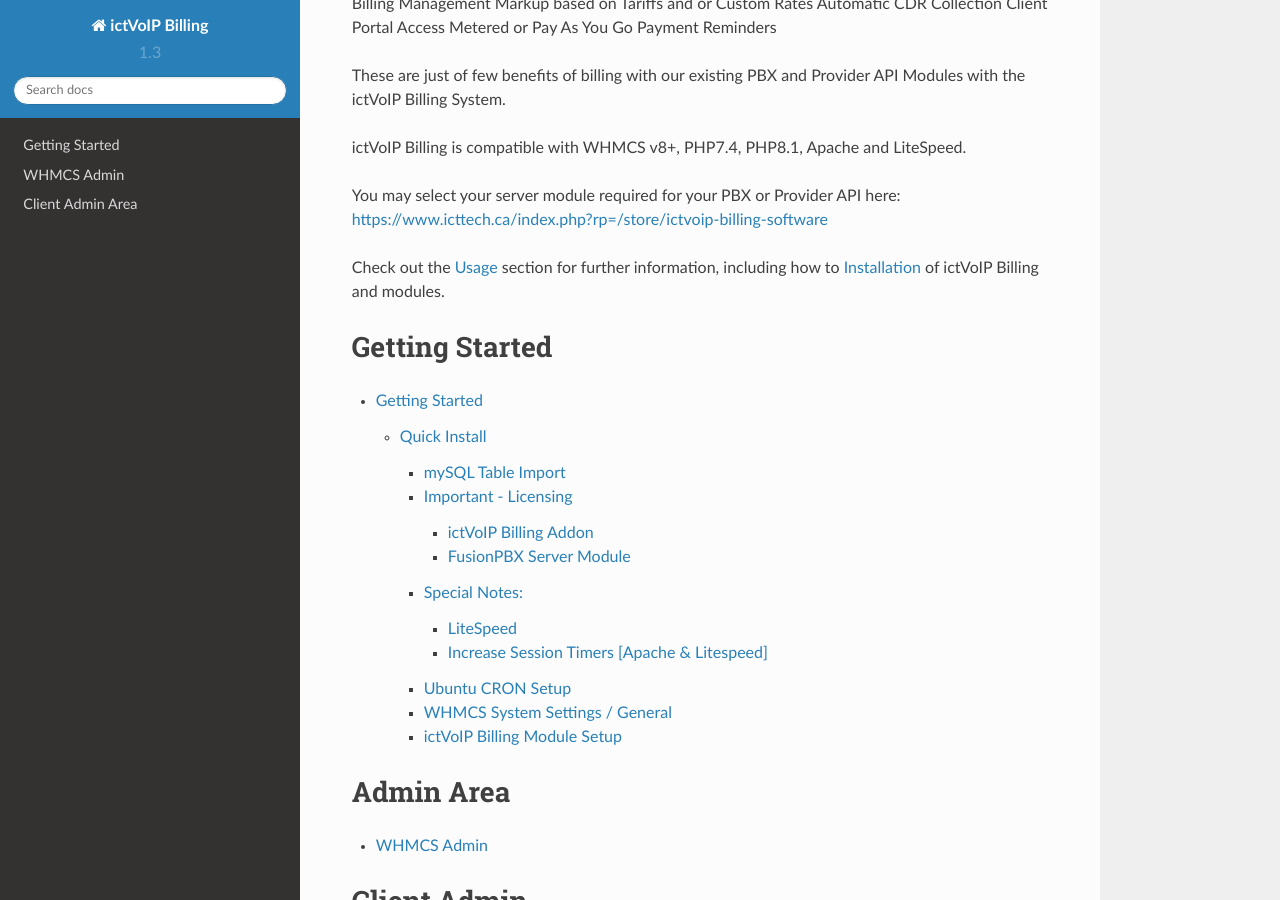
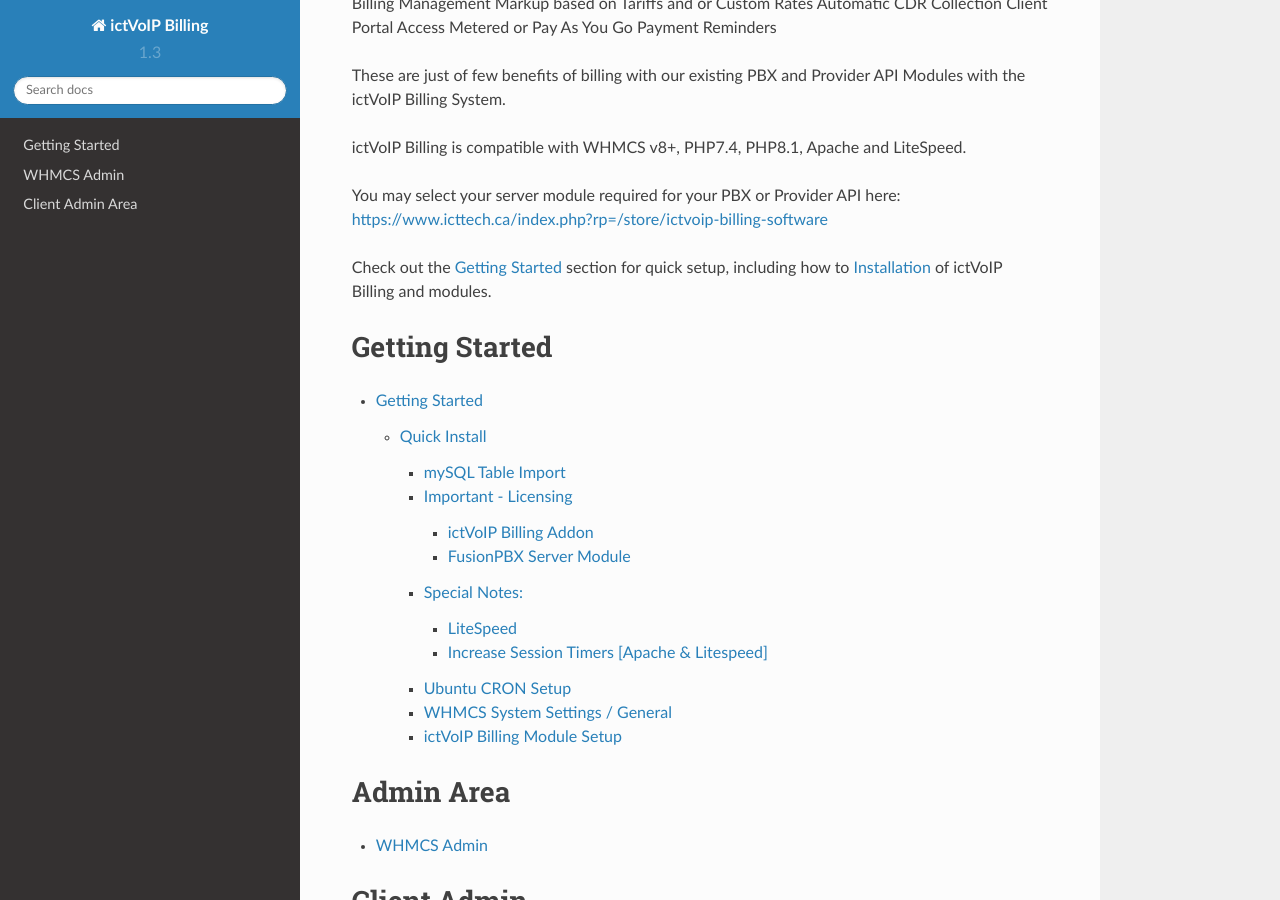
Before and after one commit to ictvoip/ictvoip-docs, a Sphinx documentation site: the page built from docs/source/index.rst, in a window 1280 px wide and 900 px high, scrolled down 673 px. Built offline with Sphinx 7.4.7 and the Read the Docs theme 2.0.0, drawn with Linux system fonts in a browser that asks for light colours; pages that are not in the unit, such as notebooks, are missing from menus.

Commit message:
Update index.rst

```diff
--- a/docs/source/index.rst
+++ b/docs/source/index.rst
@@ -36,7 +36,7 @@ ictVoIP Billing is compatible with WHMCS v8+, PHP7.4, PHP8.1, Apache and LiteSpe
 You may select your server module required for your PBX or Provider API here:
 https://www.icttech.ca/index.php?rp=/store/ictvoip-billing-software
 
-Check out the :doc:`usage` section for further information, including
+Check out the :doc:`getting_started` section for quick setup, including
 how to :ref:`installation` of ictVoIP Billing and modules.
 
 
```
